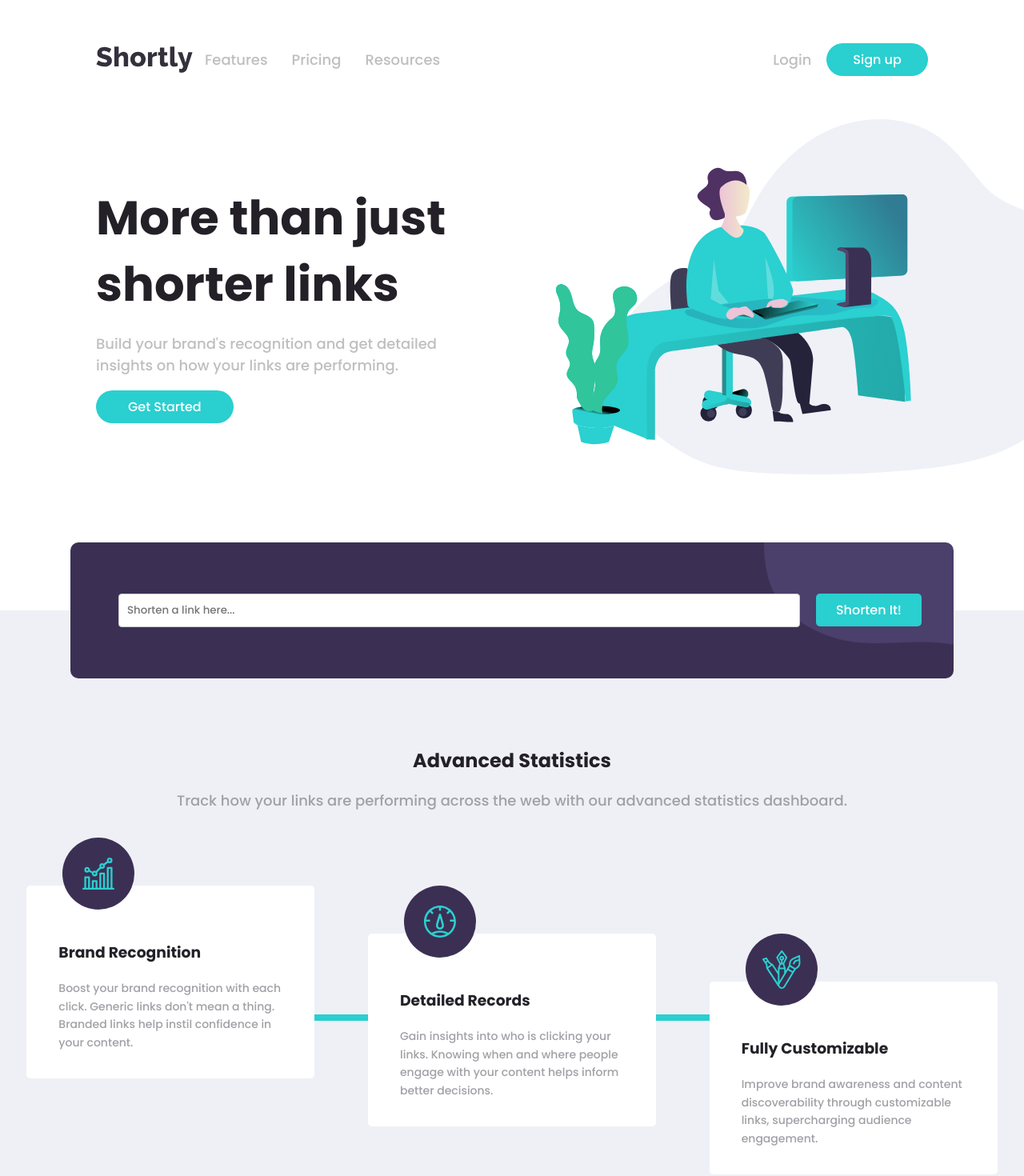
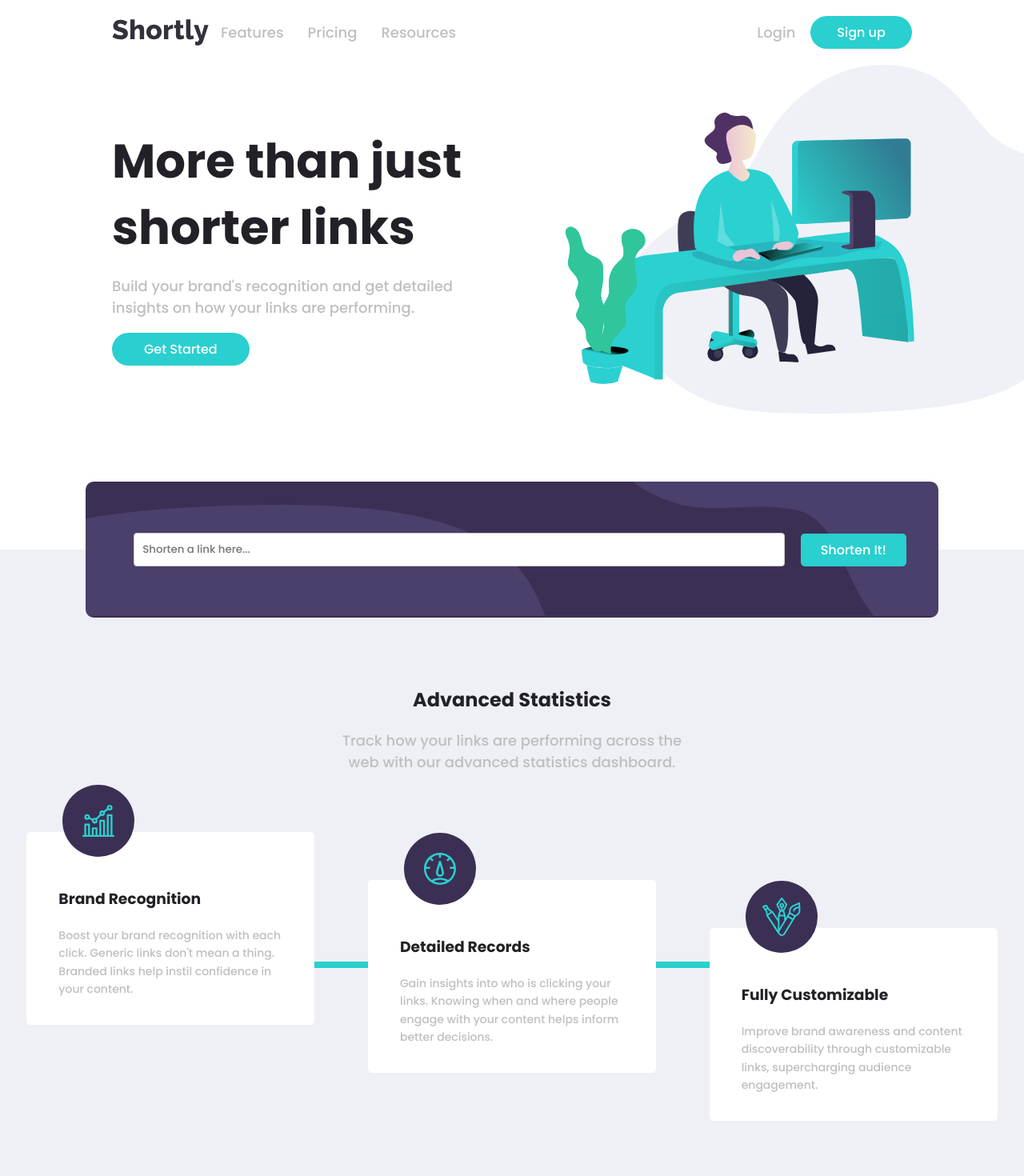
Before and after one commit to yingmo55/URL-shortening-API-landing-page, a React (Create React App) app: page / in a window 1280 px wide. Shown: the top 1470 px of the page at 80% size. Built offline with nearby package versions, Linux system fonts and the light colour scheme.

Commit message:
Adjust desktop style

```diff
--- a/src/Components/AdvancedStatistics/AdcancedStatistics.js
+++ b/src/Components/AdvancedStatistics/AdcancedStatistics.js
@@ -10,8 +10,10 @@ import fullyCustomizableIcon from '../../images/icon-fully-customizable.svg'
 export default function AdvancedStatistics() {
     return (
         <section className='advancedStatistics'>
-        <h2>Advanced Statistics</h2>
-        <p>Track how your links are performing across the web with our advanced statistics dashboard.</p>
+        <div className='as-title'>
+            <h2>Advanced Statistics</h2>
+            <p>Track how your links are performing across the web with our advanced statistics dashboard.</p>
+        </div>
         <div className='featurecards'>
             <FeatureCard src={brandRecognitionIcon} id='feature1' title="Brand Recognition" text="Boost your brand recognition with each click. Generic links don't mean a thing. Branded links help instil confidence in your content." />
             <span className='horizontal-line horizontal1'></span>
--- a/src/Components/AdvancedStatistics/AdvancedStatistics.css
+++ b/src/Components/AdvancedStatistics/AdvancedStatistics.css
@@ -4,24 +4,33 @@
     text-align: center;
 }
 
-.advancedStatistics p {
+.advancedStatistics > p {
     color: hsl(250, 3%, 64%);
+    padding: 0 20px;
 }
 
 .horizontal-line {
     display: none;
 }
 
+@media screen and (min-width: 800px){
+.as-title > p {
+    max-width: 35%;
+    margin: auto;
+}
+}
+
 @media screen and (min-width: 1080px){
 
 .featurecards {
+    margin: auto;
     display: grid;
     grid-template-columns: repeat(6, 1fr);
     grid-template-rows: repeat(9, 60px);
-    justify-items: space-around;
+    justify-items: center;
 }
 .horizontal-line {
-    width: 110px;
+    width: 100%;
     height: 8px;
     background-color: hsl(180, 66%, 49%);
     display: block;
--- a/src/Components/Footer/Footer.css
+++ b/src/Components/Footer/Footer.css
@@ -6,6 +6,11 @@ footer {
     justify-content: center;
     padding-bottom: 50px;
 }
+
+footer ul {
+    padding-left: 0;
+}
+
 
 footer > h2,
 footer h3
@@ -38,10 +43,6 @@ footer > ul {
         padding: 50px 0;
     }
 
-    footer ul {
-        padding-left: 0;
-    }
-
     footer h2,
     footer h3 {
         margin: 0;
--- a/src/Components/Hero/Hero.css
+++ b/src/Components/Hero/Hero.css
@@ -53,7 +53,7 @@
         max-width: 50%;
         text-align: left;
         font-size: 18px;
-        padding-left: 120px;
+        padding-left: 140px;
     }
 
     .hero-text p {
--- a/src/Components/Navbar/Navbar.css
+++ b/src/Components/Navbar/Navbar.css
@@ -5,6 +5,7 @@
     justify-content: space-between;
     align-items: center;
     z-index: 10;
+    margin: 40px 25px 20px;
 }
 
 .website-logo {
@@ -35,15 +36,16 @@
 }
 
 .nav-menu {
-    display: block;
+    display: none;
     position: absolute;
     width: 88%;
     top: 95px;
+    left: 50%;
+    transform: translateX(-50%);
     padding: 40px 0;
     border-radius: 10px;
     background-color: hsl(257, 27%, 26%);
     overflow: hidden;
-    display: flex;
     flex-direction: column;
     align-items: center;
     justify-content: flex-start;
@@ -88,15 +90,19 @@
 
 @media screen and (min-width: 800px) {
     .website-logo {
-        margin-left: 120px;
+        margin-left: 140px;
         width: max-content;
     }
     .mobile-burger {
         display: none;
     }
 
+    .mobile-nav {
+        margin: 0;
+    }
+
     .nav-menu {
-        margin-right: 120px;
+        margin-right: 140px;
         position: static;
         display: flex;
         flex-flow: row nowrap;
@@ -104,6 +110,7 @@
         justify-content: space-between;
         width: 100%;
         color: hsl(0, 0%, 75%);
+        transform: translateX(0)
     }
 
     .nav-left,
--- a/src/Components/Navbar/Navbar.js
+++ b/src/Components/Navbar/Navbar.js
@@ -6,7 +6,7 @@ import Button from "../Button/Button";
 export default function Navbar() {
     const ref = useRef(null);
     const [isResize, setIsResize] = useState(null);
-    const [ navMenuStyle, setNavMenuStyle ] = useState(null);
+    const [ navMenuStyle, setNavMenuStyle ] = useState(false);
 
     // const toggleMobileNav = () => {
     //     console.log('it should work')
--- a/src/Components/ShortenUrl/ShortenUrl.css
+++ b/src/Components/ShortenUrl/ShortenUrl.css
@@ -62,6 +62,7 @@
 
 @media screen and (min-width: 800px) {
     .shortenUrlForm {
+        max-width: 77%;
         flex-direction: row;
         align-items: center;
         justify-content: stretch;
@@ -69,6 +70,8 @@
         padding: 0 40px;
         overflow: hidden;
         height: 170px;
+        background: no-repeat url('./../../images/bg-shorten-desktop.svg');
+        background-color: hsl(257, 27%, 26%);
     }
     .shortenInput {
         margin-bottom: 0;
@@ -87,7 +90,7 @@
     .warningMsg {
         position: absolute;
         margin: 2px 0 0;
-        top: 85px;
+        top: 110px;
         left: 65px;
     }
 }
--- a/src/Components/ShortenUrl/ShortenUrl.js
+++ b/src/Components/ShortenUrl/ShortenUrl.js
@@ -25,8 +25,9 @@ import Button from "../Button/Button";
                 if (response.ok) {
                     console.log(response)
                     return response.json()
-                } throw new Error ('Request Failed!')
-            })
+                } throw new Error ('request failed!')
+            }
+            )
             .then(jsonResponse => {
                 console.log(jsonResponse)
                 const shortenUrl = jsonResponse.result['full_short_link']
--- a/src/Components/ShortenedUrl/ShortenedUrl.css
+++ b/src/Components/ShortenedUrl/ShortenedUrl.css
@@ -1,5 +1,5 @@
 .individualUrls {
-    width: 88%;
+    width: 83%;
     height: max-content;
     background-color: white;
     margin-top: 25px;
@@ -38,13 +38,19 @@
 
 @media screen and (min-width: 800px) {
     .individualUrls {
+        max-width: 80%;
         flex-direction: row;
         align-items: center;
         justify-content: space-between;
         padding: 5px 10px;
     }
-    .originalUrl {
+    .originalUrl  {
         max-width: 40%;
+        padding-left: 30px;
+    }
+    .individualUrls p {
+        max-width: 50%;
+        padding-left: 30px;
     }
 
     .originalUrl ~ hr {
```
